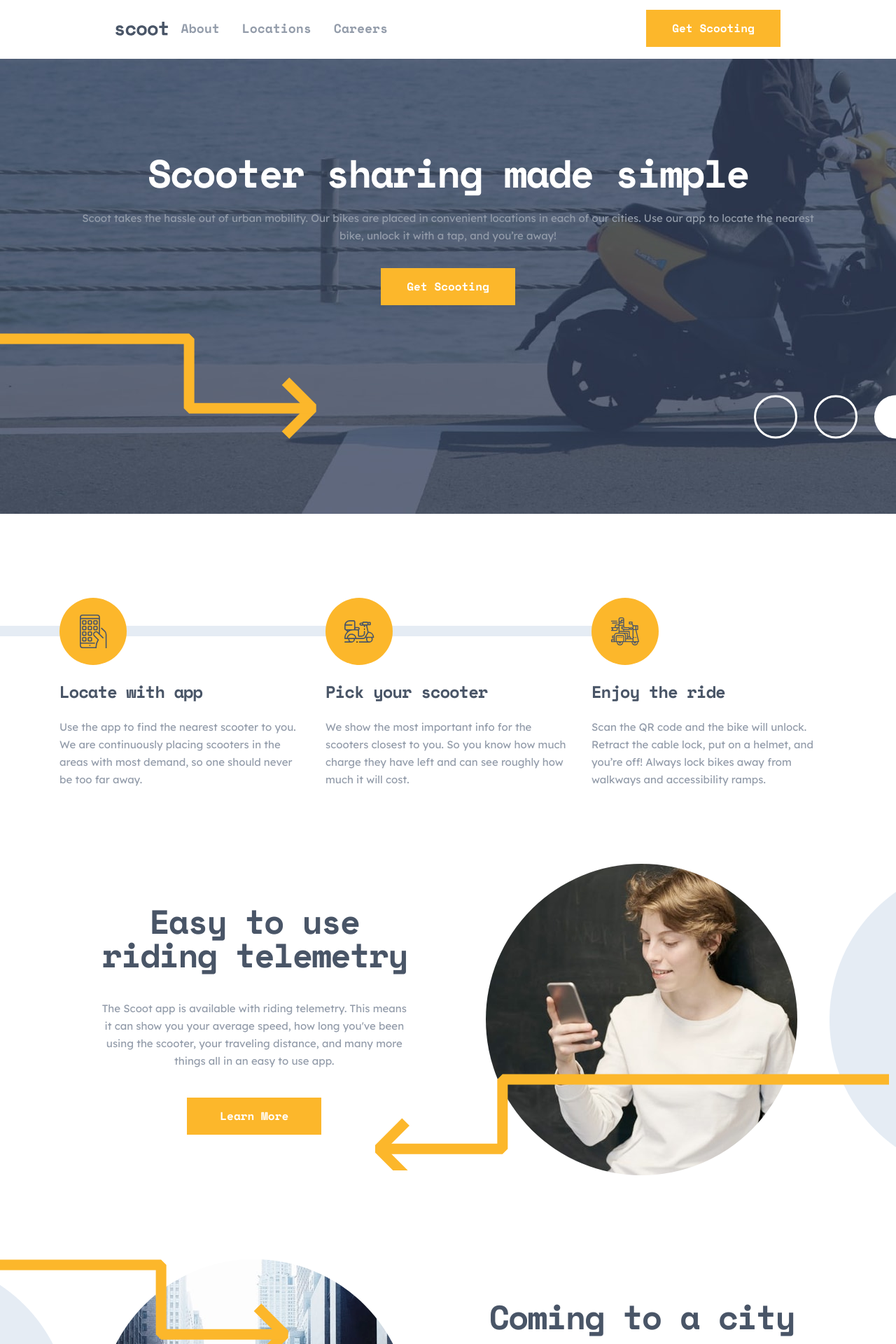
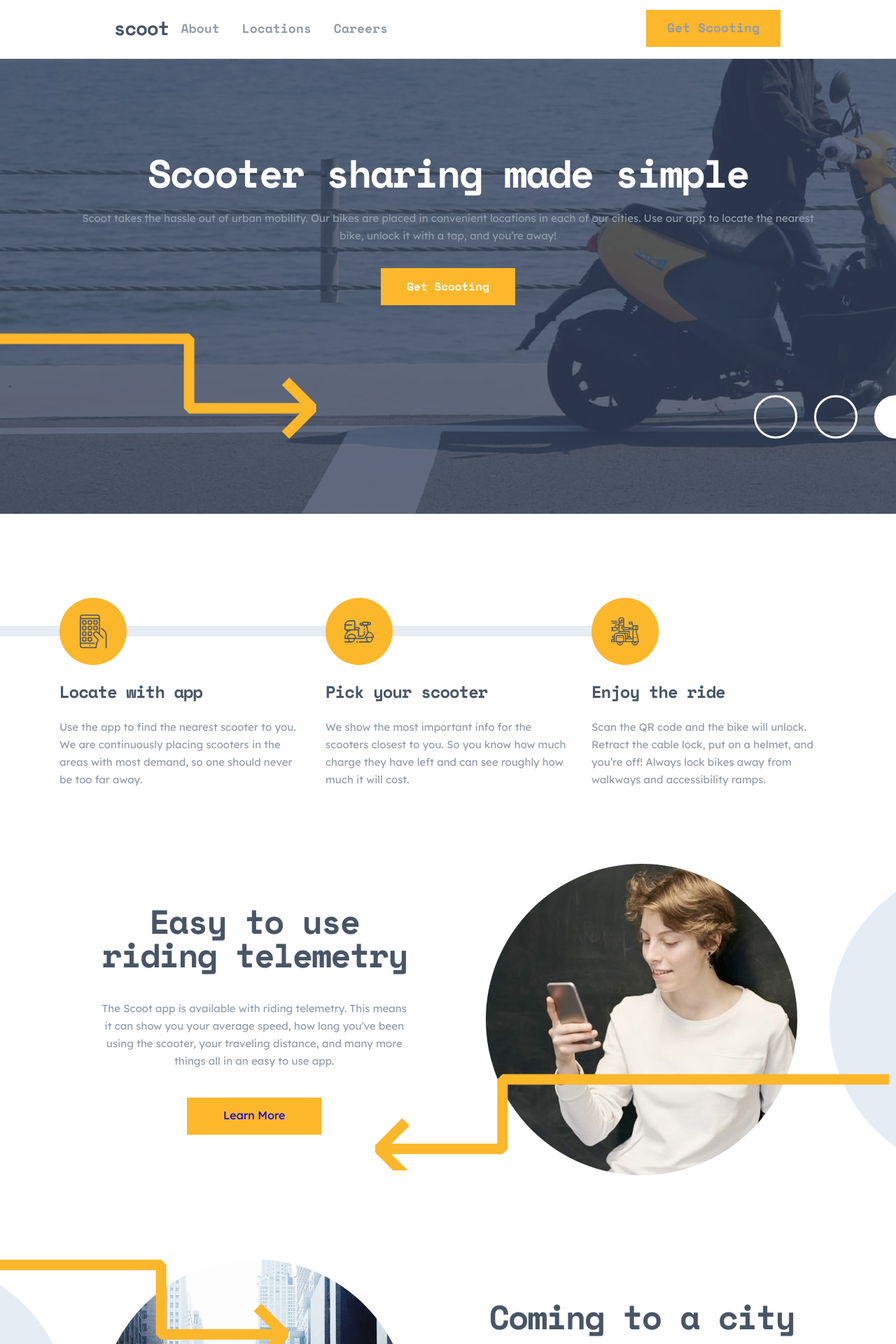
Before and after one commit to Eileenpk/Scooter, a Next.js app: page / in a window 1280 px wide. Shown: the top 1920 px of the page at 70% size. Built offline with nearby package versions, Linux system fonts and the light colour scheme.

Commit message:
refactor: a tags acting as btns

```diff
--- a/components/Feature.js
+++ b/components/Feature.js
@@ -29,29 +29,27 @@ export default function Feature(featureInfo) {
             width={width > 768 ? 445 : 311}
             height={width > 768 ? 445 : 311}
             className={styles.featureMainImage}
-            preload='true'
+            preload="true"
           />
         </div>
         <div className={styles.featureInfoWrapper}>
           <h2>{card.heading}</h2>
           <p className={styles.featureText}>{card.text}</p>
           {card.buttonText ? (
-            <button onClick={card.openModal ? openModal : () => {}}>
-              {card.href ? (
-                <a href={card.href} className={styles.featureAnchorText}>
-                  {card.buttonText}
-                </a>
-              ) : (
-                card.buttonText
-              )}
-            </button>
+            <a
+              href={card.href}
+              className={`${styles.featureAnchorText} button`}
+              onClick={card.openModal ? openModal : () => {}}
+            >
+              {card.buttonText}
+            </a>
           ) : (
             ""
           )}
         </div>
         {isFormShown ? (
           <div>
-            <Form heading={card.buttonText} setIsFormShown={setIsFormShown}/>
+            <Form heading={card.buttonText} setIsFormShown={setIsFormShown} />
           </div>
         ) : (
           ""
--- a/components/Header.js
+++ b/components/Header.js
@@ -46,7 +46,12 @@ export default function Header() {
 
   return (
     <header className={styles.header}>
-      <section className={isNavOpen ? styles.headerNavIsHidden : styles.headerNavIsOpen} aria-hidden={isNavOpen ? "true" : "false"}>
+      <div
+        className={
+          isNavOpen ? styles.headerNavIsHidden : styles.headerNavIsOpen
+        }
+        aria-hidden={isNavOpen ? "true" : "false"}
+      >
         <Image
           src={hamburger}
           width={19}
@@ -66,9 +71,9 @@ export default function Header() {
             className={styles.headerLogo}
           />
         </Link>
-      </section>
+      </div>
 
-      <section
+      <div
         className={isNavOpen ? styles.headerNavOpen : styles.headerNavHidden}
         aria-hidden={isNavOpen ? "false" : "true"}
       >
@@ -116,11 +121,11 @@ export default function Header() {
             Careers
           </Link>
 
-          <button className={styles.headerNavBtn}>
-            <a href="#download">Get Scooting</a>
-          </button>
+          <a className={`${styles.headerNavBtn} button`} href="#download">
+            Get Scooting
+          </a>
         </nav>
-      </section>
+      </div>
     </header>
   );
 }
--- a/styles/globals.css
+++ b/styles/globals.css
@@ -206,11 +206,17 @@ body {
   justify-content: center;
 
 }
-button {
+button,
+.button {
   background: var(--second-color);
   height: 3.3125rem;
   width: 12rem;
   border: none;
+}
+
+.button {
+  text-align: center;
+  padding-top: .8rem;
 }
 
 /* rotate elements with transition */
@@ -239,12 +245,13 @@ button {
     color: var(--second-color);
   }
 
-  button:hover a {
+  .button:hover,
+  button:hover {
   display: inline-block;
-  width: 100%;
   color: inherit;
 }
- button:hover{
+ button:hover,
+ .button:hover{
   background-color: transparent;
   color: var(--second-color);
   cursor: pointer;
```
Lines whose indentation alone changed are shown as unchanged.
